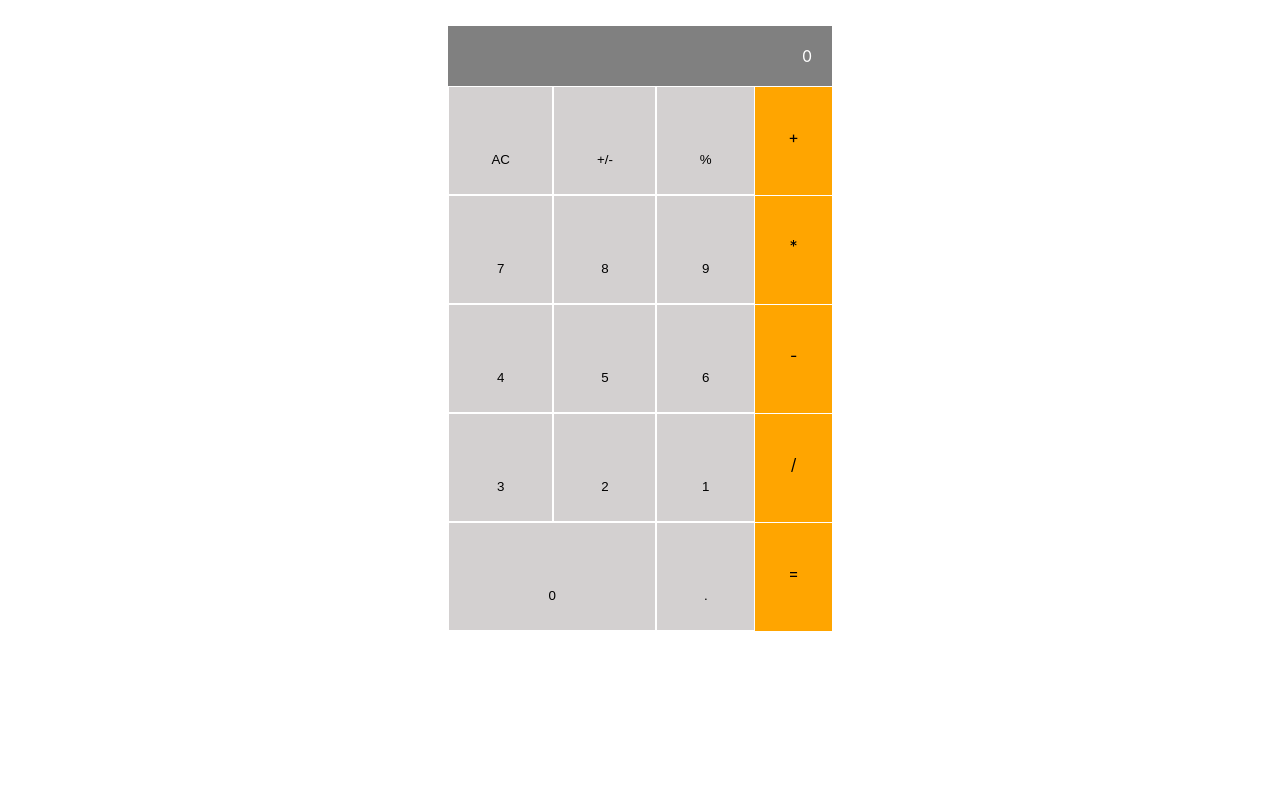
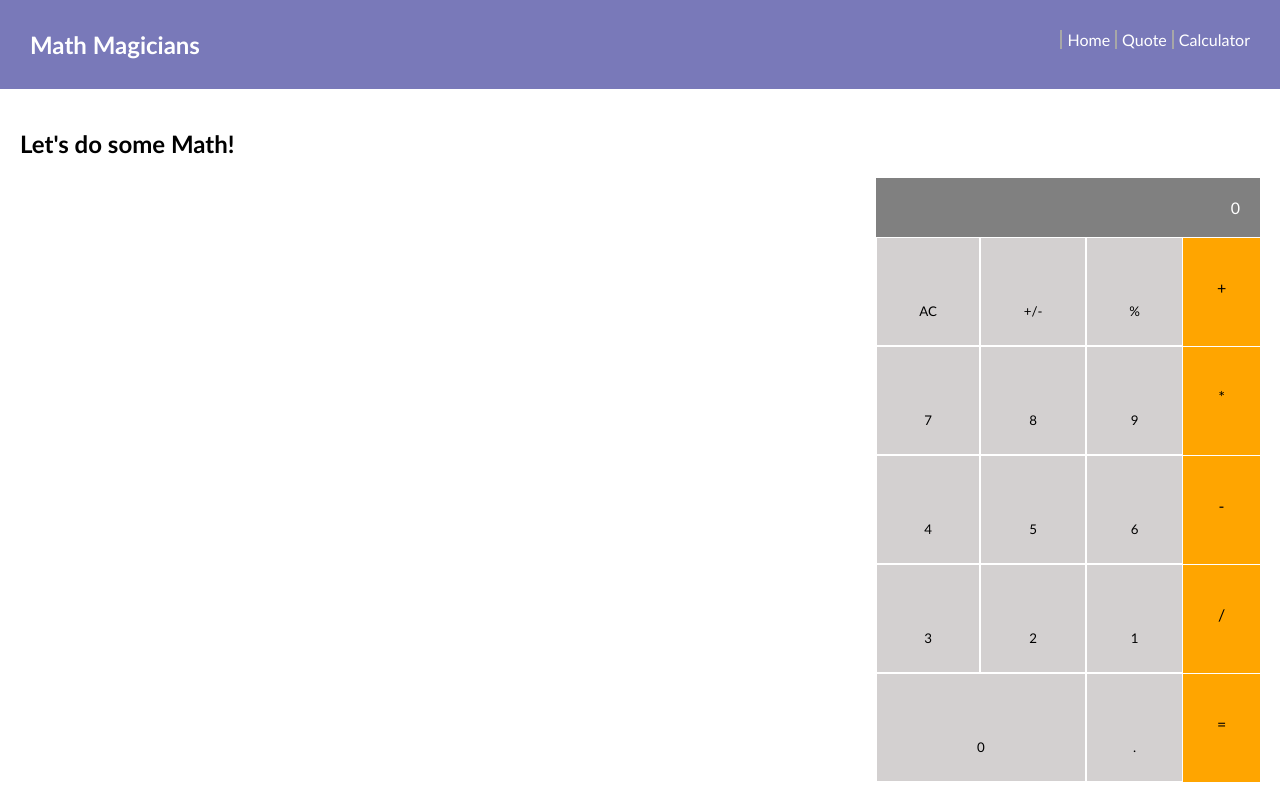
Before and after one commit to i-max-xi/Math-magicians, a React (Create React App) app: page /calc in a window 1280 px wide. Built offline with nearby package versions, Linux system fonts and the light colour scheme; the HTML template or start-up script is replaced by a standard one.

Commit message:
Add routing

```diff
--- a/package.json
+++ b/package.json
@@ -9,6 +9,7 @@
     "big.js": "^6.1.1",
     "react": "^18.0.0",
     "react-dom": "^18.0.0",
+    "react-router-dom": "^6.3.0",
     "react-scripts": "5.0.1",
     "web-vitals": "^2.1.4"
   },
--- a/src/App.js
+++ b/src/App.js
@@ -1,14 +1,31 @@
-import React from 'react';
-import Calculator from './Components/Calculator';
+import React from "react";
+import Calculator from "./Components/Calculator";
+import { BrowserRouter as Router, Route, Routes } from "react-router-dom";
+import Home from "./pages/Home";
+import Quote from "./pages/Quote";
+import ErrorPage from "./pages/ErrorPage";
+import NavBar from "./Components/NavBar";
+import CalcPage from "./pages/CalcPage";
 
-class App extends React.Component{
+class App extends React.Component {
   render() {
     return (
-      <div className="App">
-        <div className='wholePage'>
-          <Calculator />
-        </div>
-      </div>
+      <Router>
+        <NavBar />
+
+        <Routes>
+          <Route path="/" element={ <Home /> } />
+          <Route path="/calc" element = {<CalcPage/>} />
+          <Route path="/quote" element = {<Quote />} />
+          <Route path="*" element = {<ErrorPage />}/>
+        </Routes>
+      </Router>
+
+      // <div className="App">
+      //   <div className='wholePage'>
+      //     <Calculator />
+      //   </div>
+      // </div>
     );
   }
 }
--- a/src/Components/Calculator.css
+++ /dev/null
@@ -1,109 +0,0 @@
-.wholePage {
-    margin: auto;
-    margin-top: 2%;
-    width: 30vw;
-}
-.gray {
-    background-color: gray;
-    color: white;
-}
-
-.display-space {
-    display: flex;
-    align-items: flex-end;
-    justify-content: flex-end;
-    flex-direction: column;
-    padding: 20px;
-    height: 12%;
-    width: auto;
-}
-
-.result {
-    font-size: 30px;
-}
-
-.calc-space {
-    display: flex;
-    width: 100%;
-    height: 80%;
-    text-align: center;
-    color:black;
-
-}
-
-.white-grid {
-    display: grid;
-    grid-template-columns: repeat(3, auto);
-    grid-auto-rows: minmax(100px, auto);
-    width: 80%;
-
-}
-
-.orange-flex {
-    flex-direction: column;
-    width: 20%;
-}
-
-.orange-flex-item {
-    background-color: orange;
-    margin-top: 1px;
-    padding-top: 40px;
-    width: auto;
-    height: 68px;
-    transition: 0.4s;
-}
-
-.grid-item {
-    padding-top: 40px;
-    background-color: rgba(190, 185, 185, 0.671);
-    border: 1px solid white;
-}
-
-.grid-item-column-1{
-    grid-column: 1;
-}
-
-.grid-item-row-1{
-    grid-row: 1;
-}
-
-.grid-item-column-2{
-    grid-column: 2;
-}
-
-.grid-item-row-2{
-    grid-row: 2;
-}
-
-.grid-item-column-3{
-    grid-column: 3;
-}
-
-.grid-item-row-3{
-    grid-row: 3;
-}
-
-.grid-item-row-4 {
-    grid-row: 4;
-}
-
-.grid-item-row-5 {
-    grid-row: 5;
-}
-
-.grid-special-1 {
-    grid-column:1/3 ;
-}
-
-button {
-    cursor: pointer;
-    transition: 0.4s;
-}
-
-button:hover {
-    background-color: rgba(190, 185, 185, 0.938);
-}
-
-.orange-flex-item:hover {
-    background-color: rgb(231, 151, 2);
-}
--- a/src/Components/Calculator.js
+++ b/src/Components/Calculator.js
@@ -1,5 +1,5 @@
 import React, { useState } from "react";
-import "./Calculator.css";
+import "../Styles/Calculator.css";
 
 const Calculator = () => {
     let [calc, setCalc] = useState("");
--- /dev/null
+++ b/src/Components/NavBar.js
@@ -0,0 +1,21 @@
+import React from "react";
+import { Link } from "react-router-dom";
+
+const NavBar = () => {
+  return (
+    <div className="header">
+      <div className="logo">
+        <h2>Math Magicians</h2>
+      </div>
+      <div className="navHolder">
+        <nav>
+          <Link to="/">Home</Link>
+          <Link to="./quote">Quote</Link>
+          <Link to="./calc">Calculator</Link>
+        </nav>
+      </div>
+    </div>
+  );
+};
+
+export default NavBar;
--- /dev/null
+++ b/src/Styles/Calculator.css
@@ -0,0 +1,167 @@
+* {
+    font-family: 'Gill Sans', 'Gill Sans MT', Calibri, 'Trebuchet MS', sans-serif;
+}
+
+.header {
+    display: flex;
+    justify-content: space-between;
+    background-color: rgb(121, 121, 185);
+    color: white;
+    padding: 10px 30px;
+}
+
+nav {
+    transform: translateY(20px);
+}
+
+
+nav > ::before {
+    content: "";
+    border-left: 2px solid rgb(167, 167, 167);
+    height: 28px;
+    margin: 5px;
+}
+
+nav a {
+    text-decoration: none;
+    color: white;
+}
+
+nav a :active {
+    color: brown;
+}
+
+.Home, .Quote {
+    margin: auto;
+    margin-top: 120px;
+    width: 45vw;
+    font-size: 18px;
+}
+
+.Home > h1 {
+    font-size: 64px;
+
+}
+
+.Home > h1, h5 {
+    text-align: center;
+}
+
+.Home > p {
+    padding-left: 100px;
+
+}
+
+
+.calcPage {
+  padding: 20px;
+}
+
+.gray {
+  background-color: gray;
+  color: white;
+}
+
+.display-space {
+  display: flex;
+  align-items: flex-end;
+  justify-content: flex-end;
+  flex-direction: column;
+  padding: 20px;
+  height: 12%;
+  width: auto;
+}
+
+.result {
+  font-size: 30px;
+}
+
+.wholeCalc {
+    width: 30vw;
+    height: 40vh;
+    float: right;
+}
+
+.calc-space {
+  display: flex;
+  width: 100%;
+  height: 80%;
+  text-align: center;
+  color: black;
+}
+
+.white-grid {
+  display: grid;
+  grid-template-columns: repeat(3, auto);
+  grid-auto-rows: minmax(100px, auto);
+  width: 80%;
+}
+
+.orange-flex {
+  flex-direction: column;
+  width: 20%;
+}
+
+.orange-flex-item {
+  background-color: orange;
+  margin-top: 1px;
+  padding-top: 40px;
+  width: auto;
+  height: 68px;
+  transition: 0.4s;
+}
+
+.grid-item {
+  padding-top: 40px;
+  background-color: rgba(190, 185, 185, 0.671);
+  border: 1px solid white;
+}
+
+.grid-item-column-1 {
+  grid-column: 1;
+}
+
+.grid-item-row-1 {
+  grid-row: 1;
+}
+
+.grid-item-column-2 {
+  grid-column: 2;
+}
+
+.grid-item-row-2 {
+  grid-row: 2;
+}
+
+.grid-item-column-3 {
+  grid-column: 3;
+}
+
+.grid-item-row-3 {
+  grid-row: 3;
+}
+
+.grid-item-row-4 {
+  grid-row: 4;
+}
+
+.grid-item-row-5 {
+  grid-row: 5;
+}
+
+.grid-special-1 {
+  grid-column: 1/3;
+}
+
+button {
+  cursor: pointer;
+  transition: 0.4s;
+}
+
+button:hover {
+  background-color: rgba(190, 185, 185, 0.938);
+}
+
+.orange-flex-item:hover {
+  background-color: rgb(231, 151, 2);
+}
--- /dev/null
+++ b/src/pages/CalcPage.js
@@ -0,0 +1,16 @@
+import React from "react";
+import Calculator from "../Components/Calculator";
+import '../Styles/Calculator.css';
+
+const CalcPage = () => {
+  return (
+    <div className="calcPage">
+        <h2>Let's do some Math!</h2>
+      <div className="wholeCalc">
+        <Calculator />
+      </div>
+    </div>
+  );
+};
+
+export default CalcPage;
--- /dev/null
+++ b/src/pages/ErrorPage.js
@@ -0,0 +1,12 @@
+import React from "react";
+
+const ErrorPage = () => {
+
+    return (
+        <div>
+            <h1>ERROR! : Page NOT Found</h1>
+        </div>
+    );
+}
+
+export default ErrorPage;
--- /dev/null
+++ b/src/pages/Home.js
@@ -0,0 +1,20 @@
+import React from "react";
+
+const Home = () => {
+  return (
+    <div className="Home">
+      <h1>Welcome!</h1>
+      <h5>Need to Calculate something?</h5>
+
+      <p>
+        Use our advanced web-based Calculator app. All you have to do:
+        <ul>
+          <li>Navigate to our calculator using the link above</li>
+          <li>See your computations come to life!</li>
+        </ul>
+      </p>
+    </div>
+  );
+};
+
+export default Home;
--- /dev/null
+++ b/src/pages/Quote.js
@@ -0,0 +1,15 @@
+import React from "react";
+
+const Quote = () => {
+  return (
+    <div className="Quote">
+      <blockquote>
+        Mathematics is not about numbers, its about equations, computations{" "}
+        <br />
+        and algorithms: it is about understanding - William Paul Thurston
+      </blockquote>
+    </div>
+  );
+};
+
+export default Quote;
```
Also changed, not shown: 1 other file (tests, documents, lock files or other folders).
